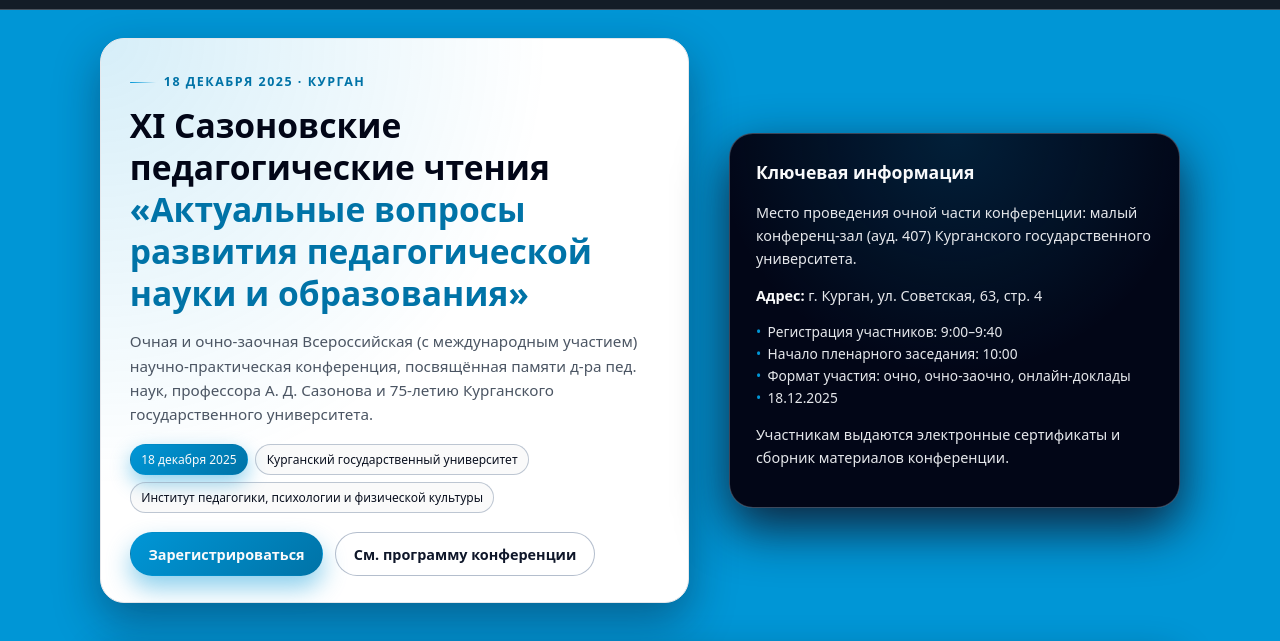
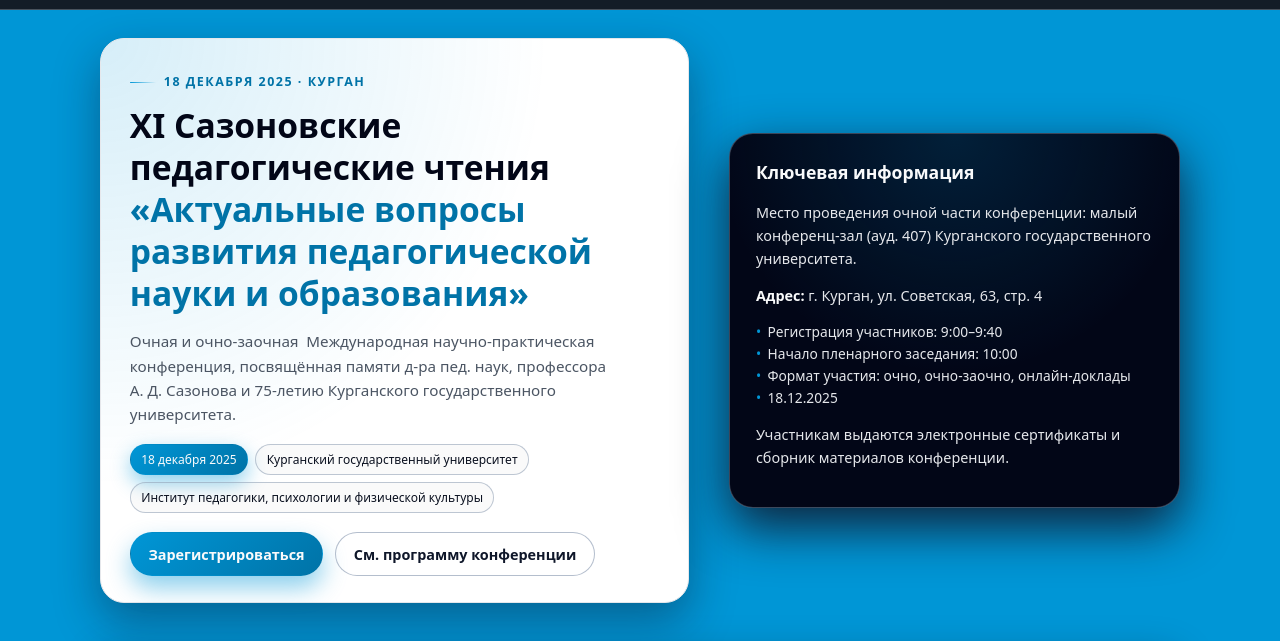
Before and after one commit to mariabiserova9-web/sazonov_readings, a plain HTML site: page index.html in a window 1280 px wide. Shown: the part 115-756 px from the top of the page. Drawn offline with Linux system fonts and the light colour scheme.

Commit message:
Update index.html

```diff
--- a/index.html
+++ b/index.html
@@ -647,7 +647,7 @@ body {
             <span class="hero-highlight">«Актуальные вопросы развития педагогической науки и образования»</span>
           </h1>
           <p class="hero-meta">
-            Очная и очно-заочная&nbsp;Всероссийская (с международным участием) научно-практическая конференция,
+            Очная и очно-заочная&nbsp; Международная научно-практическая конференция,
             посвящённая памяти д-ра пед. наук, профессора
             А.&nbsp;Д.&nbsp;Сазонова и 75-летию Курганского государственного университета.
           </p>
```
